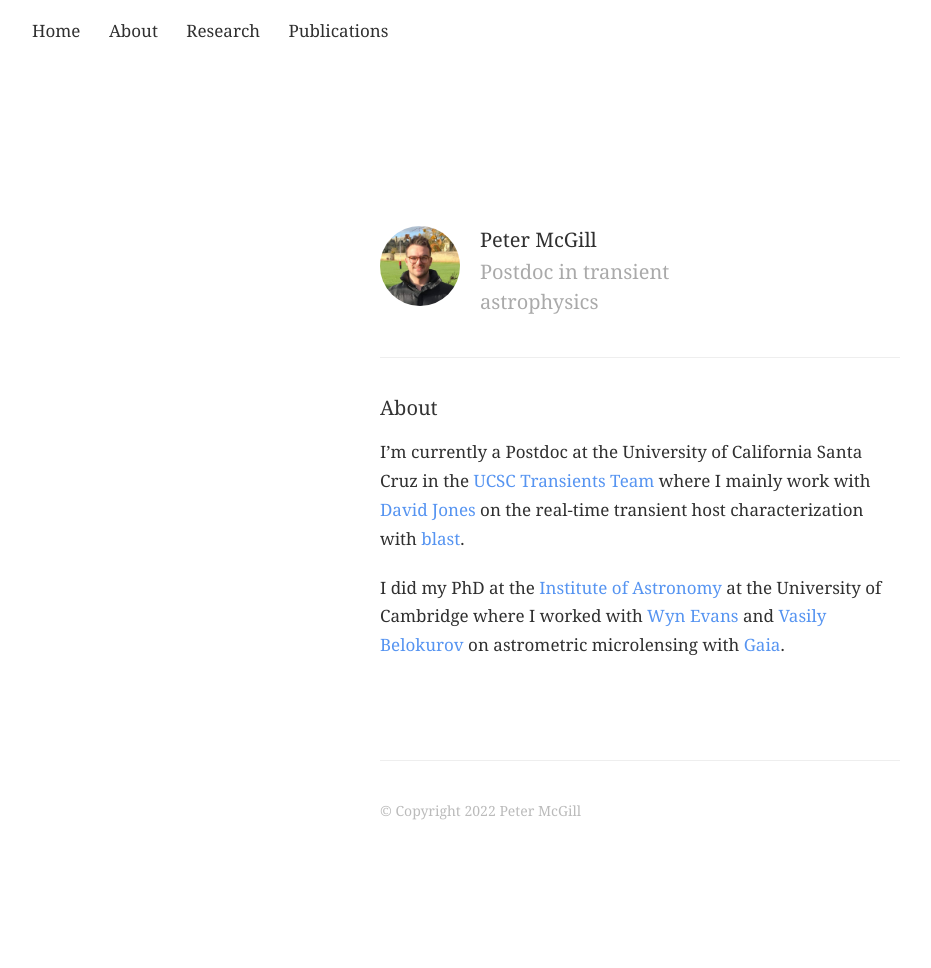
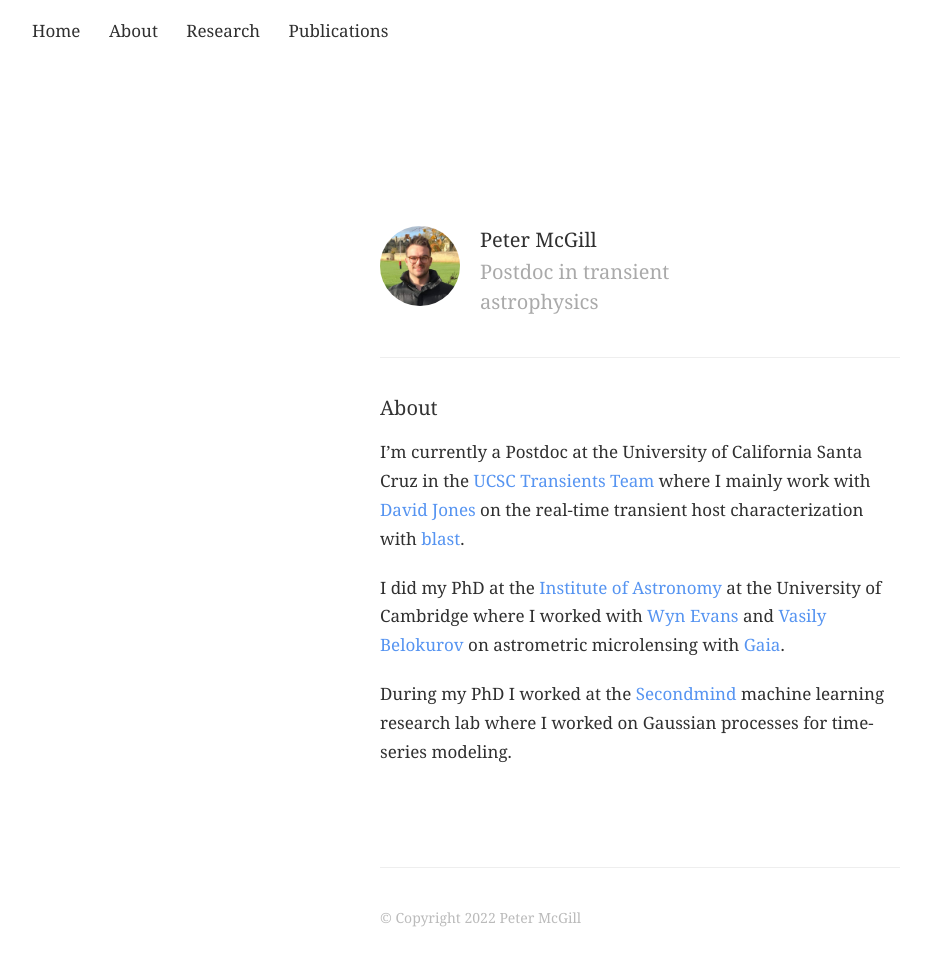
Before and after one commit to astrophpeter/astrophpeter.github.io, a Jekyll site: the page built from about.md, in a window 1280 px wide. Shown: the whole page, without its empty margins (0-931 px from the left). Built offline with Jekyll 4.4.1, drawn with Linux system fonts in a browser that asks for light colours; nearby versions of some CDN libraries; before the commit the page ends 900 px from its top, so only the background shows below that.

Commit message:
Update about.md

```diff
--- a/about.md
+++ b/about.md
@@ -14,4 +14,7 @@ I did my PhD at the [Institute of Astronomy](https://www.ast.cam.ac.uk/) at the
 where I worked with [Wyn Evans](https://people.ast.cam.ac.uk/~nwe/) and
 [Vasily Belokurov](https://people.ast.cam.ac.uk/~vasily/) on astrometric microlensing with [Gaia](https://sci.esa.int/web/gaia).
 
+During my PhD I worked at the [Secondmind](https://www.secondmind.ai/) machine learning research lab where
+I worked on Gaussian processes for time-series modeling.
+
 {% include footer.html %}
```
